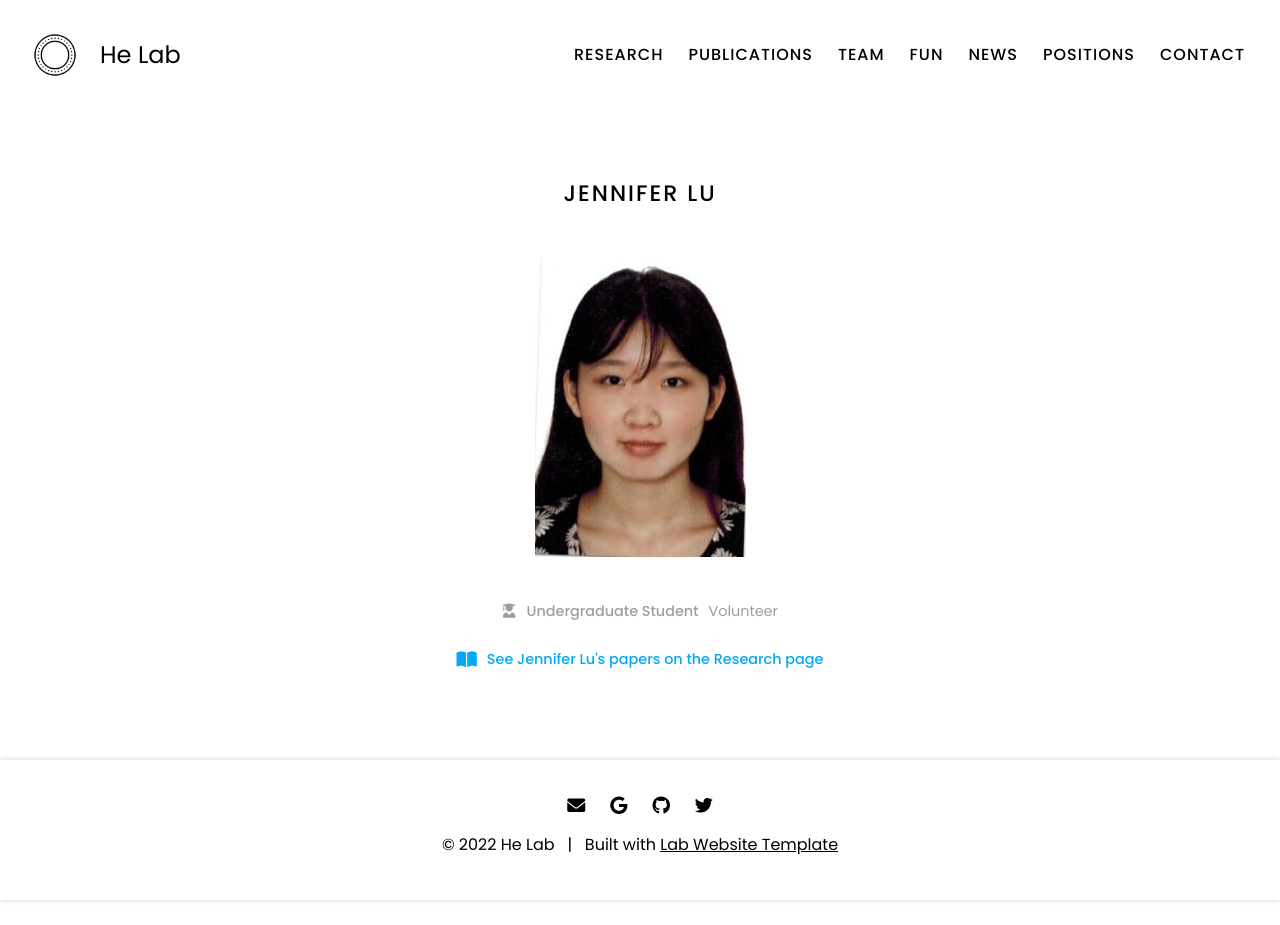
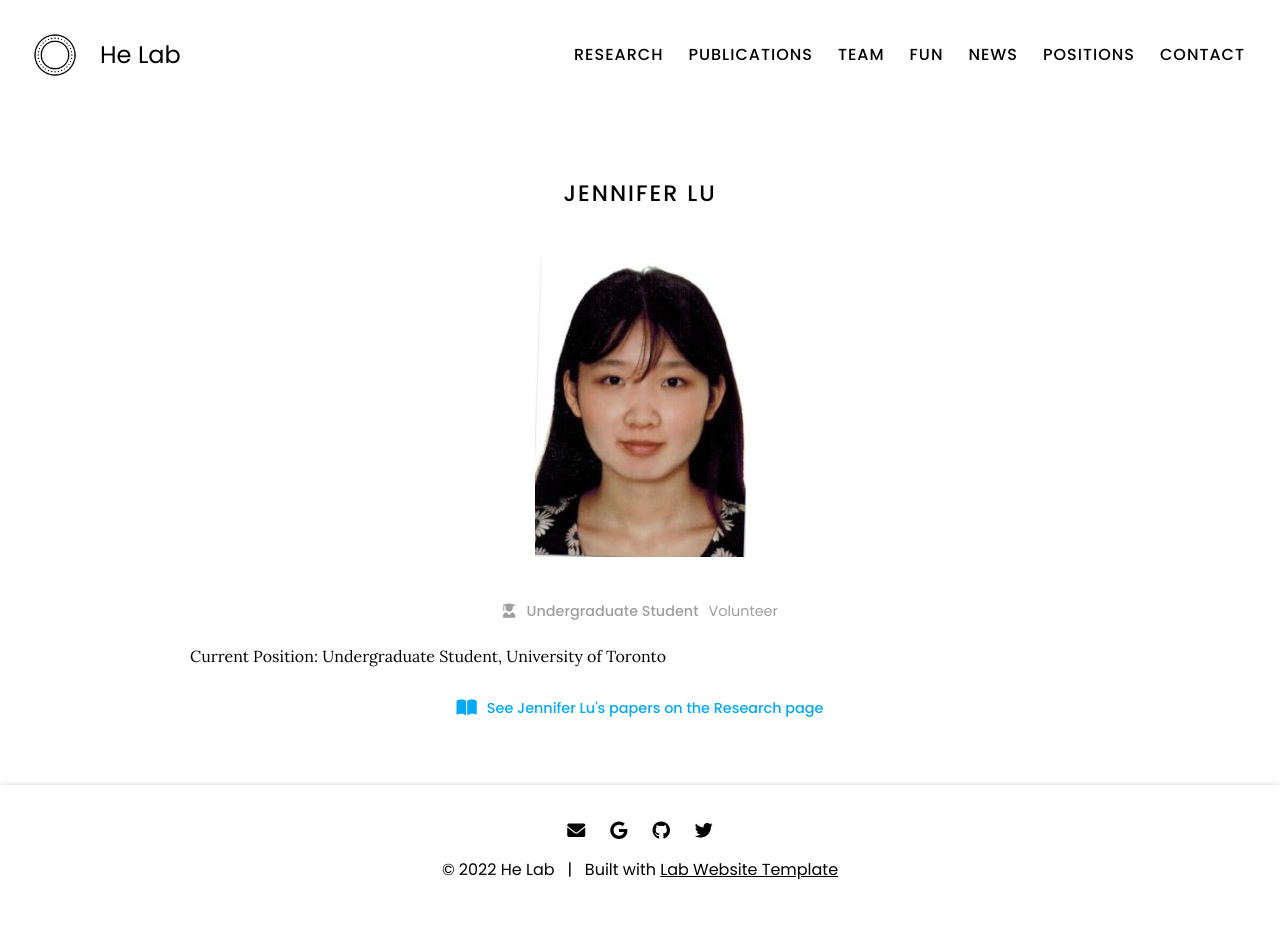
Before and after one commit to vivianschu/blue, a Jekyll site: the page built from _members/jennifer-lu.md, in a window 1280 px wide. Built offline with Jekyll 4.4.1, drawn with Linux system fonts in a browser that asks for light colours; before the commit the page ends 900 px from its top, so only the background shows below that.

Commit message:
Update jennifer-lu.md

```diff
--- a/_members/jennifer-lu.md
+++ b/_members/jennifer-lu.md
@@ -9,5 +9,6 @@ aliases:
   - J Lu
 links:
   email:
-current position: Undergraduate Student, University of Toronto
 ---
+
+Current Position: Undergraduate Student, University of Toronto
```
